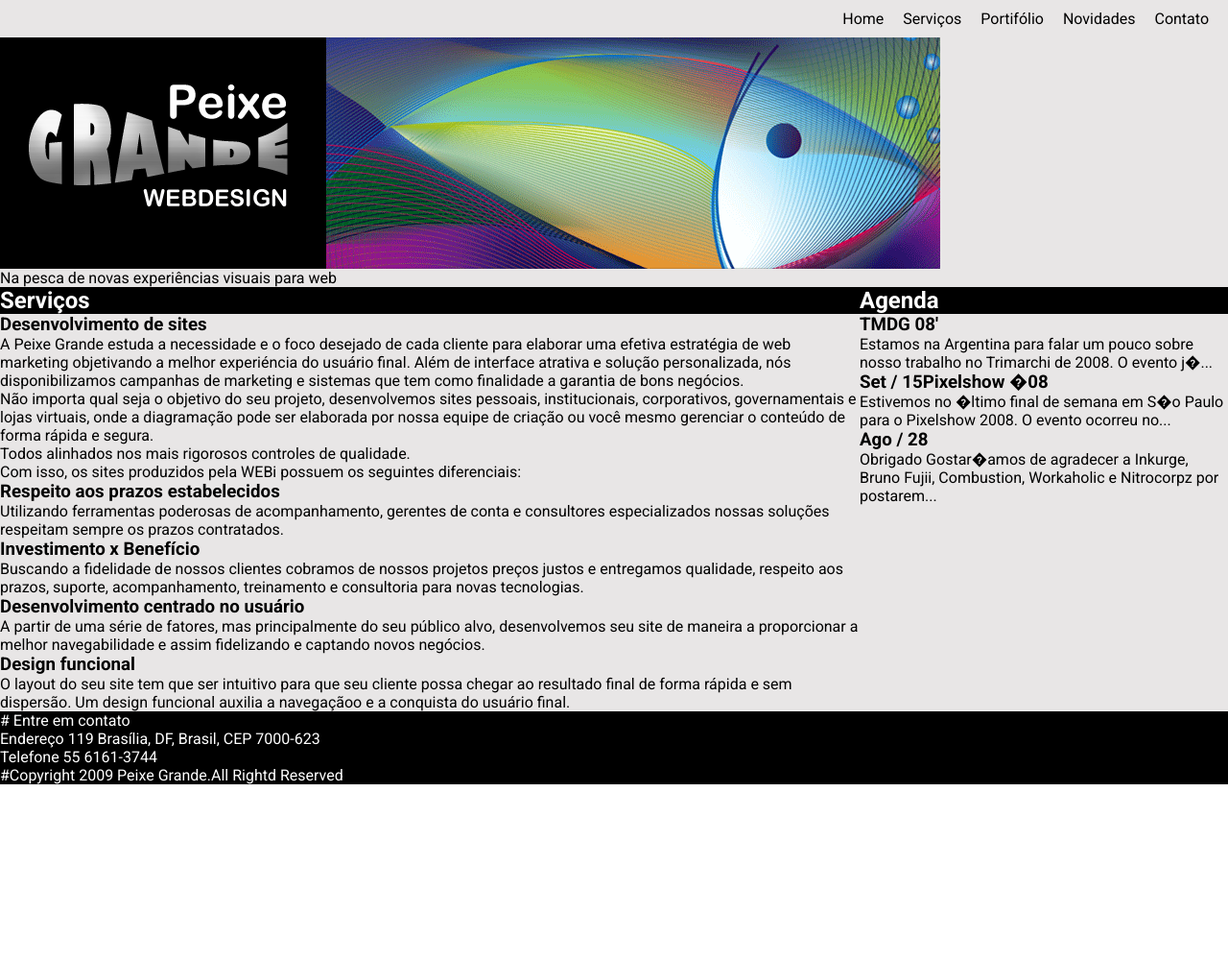
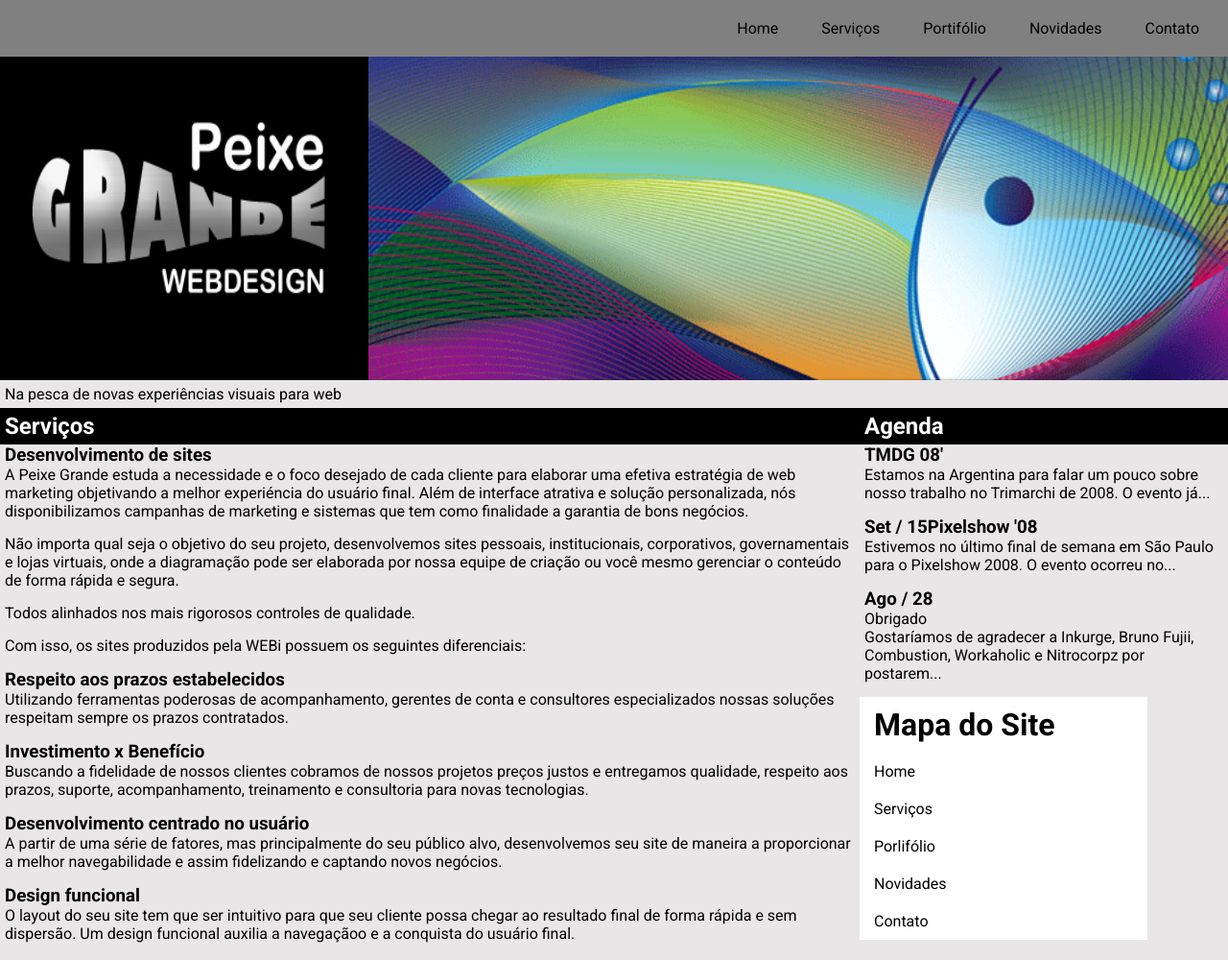
Before and after one commit to natallymorais/PeixeGrande, a plain HTML site: page index.html in a window 1280 px wide. Shown: the top 1000 px of the page at 96% size. Before the commit the page ends 817 px from the top, so only its background shows below. Drawn offline with Linux system fonts and the light colour scheme.

Commit message:
Add site map section and improve styles
Introduced a 'Mapa do Site' section in the agenda area of index.html for better navigation. Updated all.css to enhance padding, background colors, and layout for headings, articles, and the new site map. Also fixed character encoding issues in event descriptions.

```diff
--- a/index.html
+++ b/index.html
@@ -25,12 +25,14 @@
     <main>
 
         <div id="banner">
-            <img src="images/logo_02.png" alt="imagem da logo peixe grande webdesign">
-            <img src="images/logo_03.gif" alt="imagem de um peixe grafico colorido ">
+            <img id="logo" src="images/logo_02.png" alt="imagem da logo peixe grande webdesign">
+            <img id="bannerPeixe" src="images/logo_03.gif" alt="imagem de um peixe grafico colorido ">
         </div>
+
         <div id="subtitulo">
             <p>Na pesca de novas experiências visuais para web</p>
         </div>
+
         <div id="artigos">
             <div id="servicos">
                 <h2>Serviços</h2>
@@ -63,16 +65,24 @@
             <div id="agenda">
                 <h2>Agenda</h2>
                 <h3>TMDG 08'</h3>
-                <P>Estamos na Argentina para falar um pouco sobre nosso trabalho no Trimarchi de 2008. O evento j�...
+                <P>Estamos na Argentina para falar um pouco sobre nosso trabalho no Trimarchi de 2008. O evento já...
                 </P>
-                <H3>Set / 15Pixelshow �08</H3>
-                <P>Estivemos no �ltimo final de semana em S�o Paulo para o Pixelshow 2008. O evento ocorreu no...
+                <H3>Set / 15Pixelshow '08</H3>
+                <P>Estivemos no último final de semana em São Paulo para o Pixelshow 2008. O evento ocorreu no...
                 </P>
                 <h3>Ago / 28</h3>
-                <p>Obrigado
-                    Gostar�amos de agradecer a Inkurge, Bruno Fujii, Combustion, Workaholic e Nitrocorpz por postarem...
+                <p>Obrigado <br>
+                    Gostaríamos de agradecer a Inkurge, Bruno Fujii, Combustion, Workaholic e Nitrocorpz por postarem...
                 </p>
 
+                <div id="mapa">
+                    <h1>Mapa do Site</h1>
+                    <a href="index.html">Home</a>
+                    <a href="pages/servicos.html">Serviços</a>
+                    <a href="pages/potifolio.html">Porlifólio</a>
+                    <a href="pages/novidades.html">Novidades</a>
+                    <a href="pages/contato.html">Contato</a>
+                </div>
             </div>
         </div>
 
--- a/style/all.css
+++ b/style/all.css
@@ -17,11 +17,19 @@ h2,footer{
     background-color: black;
     color: white;
 }
-
+h2{
+    padding: 5px;
+}
+h3{
+    padding-left: 5px;
+}
+#artigos p{
+    padding: 0 5px 15px;
+}
 header{
     width: 100%;
     padding: 10px 0px;
-    background-color: #e8e6e6;
+    background-color: gray;
     display: flex;
     justify-content: end;
 }
@@ -51,3 +59,23 @@ nav{
 main{
     background-color: #e8e6e6;
 }
+
+#subtitulo{
+    padding: 5px;
+}
+#artigos{
+    padding-bottom: 40px;
+}
+#mapa{
+    display: flex;
+    flex-direction: column;
+    background-color: white;
+    width: 300px;
+}
+#mapa h1,a{
+    padding: 10px;
+    padding-left: 15px;
+}
+footer{
+    padding: 10px;
+}
```
